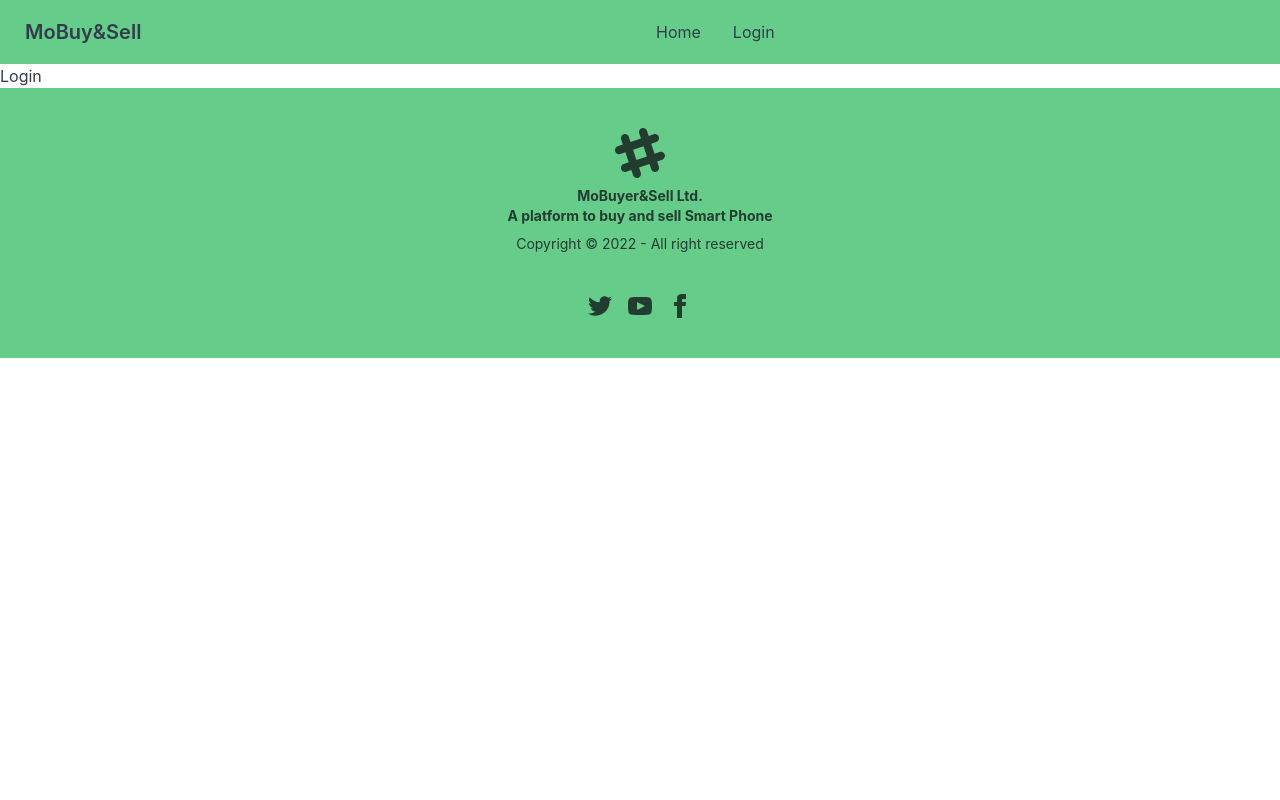
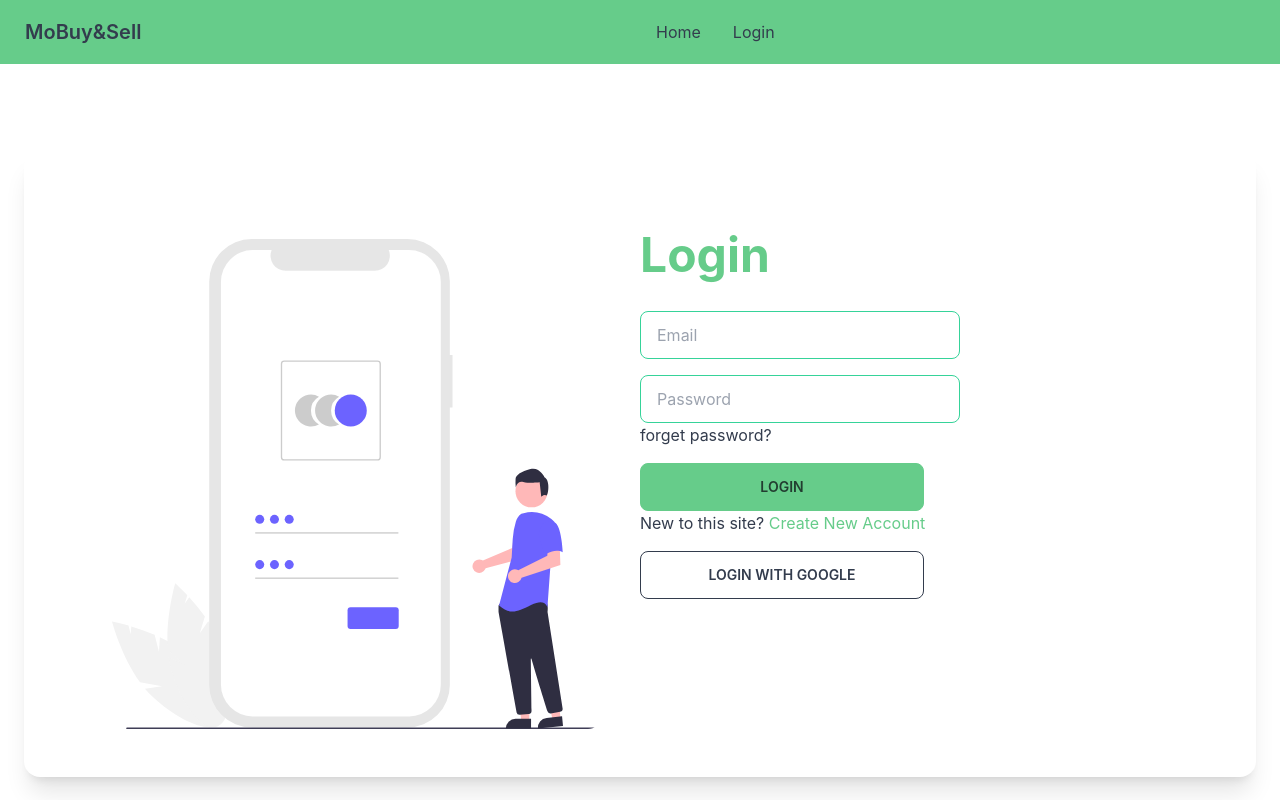
Before and after one commit to Ahmad-Shibbir/mo-buy-and-sell-client, a React (Create React App) app: page /login in a window 1280 px wide. Shown: the top 800 px of the page. Built offline with nearby package versions, Linux system fonts and the light colour scheme.

Commit message:
login page added

```diff
--- a/package.json
+++ b/package.json
@@ -9,6 +9,7 @@
     "daisyui": "^2.42.1",
     "react": "^18.2.0",
     "react-dom": "^18.2.0",
+    "react-hook-form": "^7.39.5",
     "react-router-dom": "^6.4.3",
     "react-scripts": "5.0.1",
     "web-vitals": "^2.1.4"
--- a/src/Pages/Login/Login.js
+++ b/src/Pages/Login/Login.js
@@ -1,11 +1,78 @@
-import React from 'react';
+import React, { useState } from "react";
+import { useForm } from "react-hook-form";
+import { Link } from "react-router-dom";
+import login from "./../../assets/login.svg";
 
 const Login = () => {
-    return (
-        <div>
-            <h2>Login</h2>
+  const { register, formState: { errors }, handleSubmit } = useForm();
+  const handleLogin = data=> {
+    console.log(data);
+  }
+
+  return (
+    <div className="h-[800px] flex justify-center items-center ">
+      <div className="  card grid lg:grid-cols-2 m-6 p-12 bg-base-100 shadow-xl">
+        <figure className="px-10 pt-10">
+          <img src={login} alt="Shoes" className="rounded-xl" />
+        </figure>
+        <div className="h-96">
+          <div>
+            <h1 className="font-bold text-primary text-5xl py-8">Login</h1>
+            <form className="grid gap-4"
+              onSubmit={handleSubmit(handleLogin) }
+            >
+              {/* <Header /> */}
+              <input
+                {...register("email", { required: "Email Address is required" })}
+                placeholder="Email"
+                type="text"
+                className="input input-bordered input-success w-full max-w-xs"
+              />
+               {errors.email && <p className="text-accent" role="alert">{errors.mail?.message}</p>}
+              <div>
+              <input
+                {...register("password", { required: "Password is required",
+            minLength: {value: 7, message:'Password must be 7 character or long'} })}
+                placeholder="Password"
+                type="password"
+                className="input input-bordered input-success w-full max-w-xs"
+              />
+              {errors.password && <p className="text-accent" role="alert">{errors.password?.message}</p>}
+              {/* {" "} */}
+
+              <label className="block">forget password?</label>
+              </div>
+
+              {/* <input {...register("firstName")} placeholder="First name" /> */}
+              {/* <select className="select select-success w-full max-w-xs">
+                <option disabled selected>
+                  Pick your favorite anime
+                </option>
+                <option>One Piece</option>
+                <option>Naruto</option>
+
+              </select>
+              <select {...register("category", { required: true })}>
+                <option value="">Select...</option>
+                <option value="A">Option A</option>
+                <option value="B">Option B</option>
+              </select> */}
+              {/* <textarea {...register("aboutYou")} placeholder="About you" />
+              <p>{data}</p> */}
+              <div>
+              <input className="btn btn-primary w-1/2" value='Login' type="submit" />
+              <label className="block">New to this site? <Link to='/' className="text-primary">Create New Account</Link></label>
+              </div>
+              <input className="btn btn-outline w-1/2" value='Login with Google' type="submit" />
+              <br />
+              {/* <p>Or continue with: <input className="btn btn-primary w-1/4" value='Google' type="submit" /></p> */}
+            </form>
+          </div>
+          {/* <div className="  grid grid-cols-2 card-body items-center text-center"></div> */}
         </div>
-    );
+      </div>
+    </div>
+  );
 };
 
 export default Login;
--- /dev/null
+++ b/src/Pages/Login/SignUp.js
@@ -0,0 +1,11 @@
+import React from 'react';
+
+const SignUp = () => {
+    return (
+        <div>
+
+        </div>
+    );
+};
+
+export default SignUp;
--- a/src/Routes/Routes/Routes.js
+++ b/src/Routes/Routes/Routes.js
@@ -15,6 +15,10 @@ const router = createBrowserRouter([
             {
                 path:'login',
                 element:<Login></Login>
+            },
+            {
+                path:'signup',
+                element:<Login></Login>
             }
 
         ]
--- /dev/null
+++ b/src/firebase/firebase.config.js
@@ -0,0 +1,18 @@
+// Import the functions you need from the SDKs you need
+import { initializeApp } from "firebase/app";
+// TODO: Add SDKs for Firebase products that you want to use
+// https://firebase.google.com/docs/web/setup#available-libraries
+
+// Your web app's Firebase configuration
+const firebaseConfig = {
+  apiKey: process.env.REACT_APP_apiKey,
+  authDomain: process.env.REACT_APP_authDomain,
+  projectId: process.env.REACT_APP_projectId,
+  storageBucket: process.env.REACT_APP_storageBucket,
+  messagingSenderId: process.env.REACT_APP_messagingSenderId,
+  appId: process.env.REACT_APP_appId
+};
+
+// Initialize Firebase
+const app = initializeApp(firebaseConfig);
+export default app;
```
Also changed, not shown: src/Pages/Home/CetegoryBox.js (+21 -12 lines), src/assets/login.svg (added), 1 other file (tests, documents, lock files or other folders).
